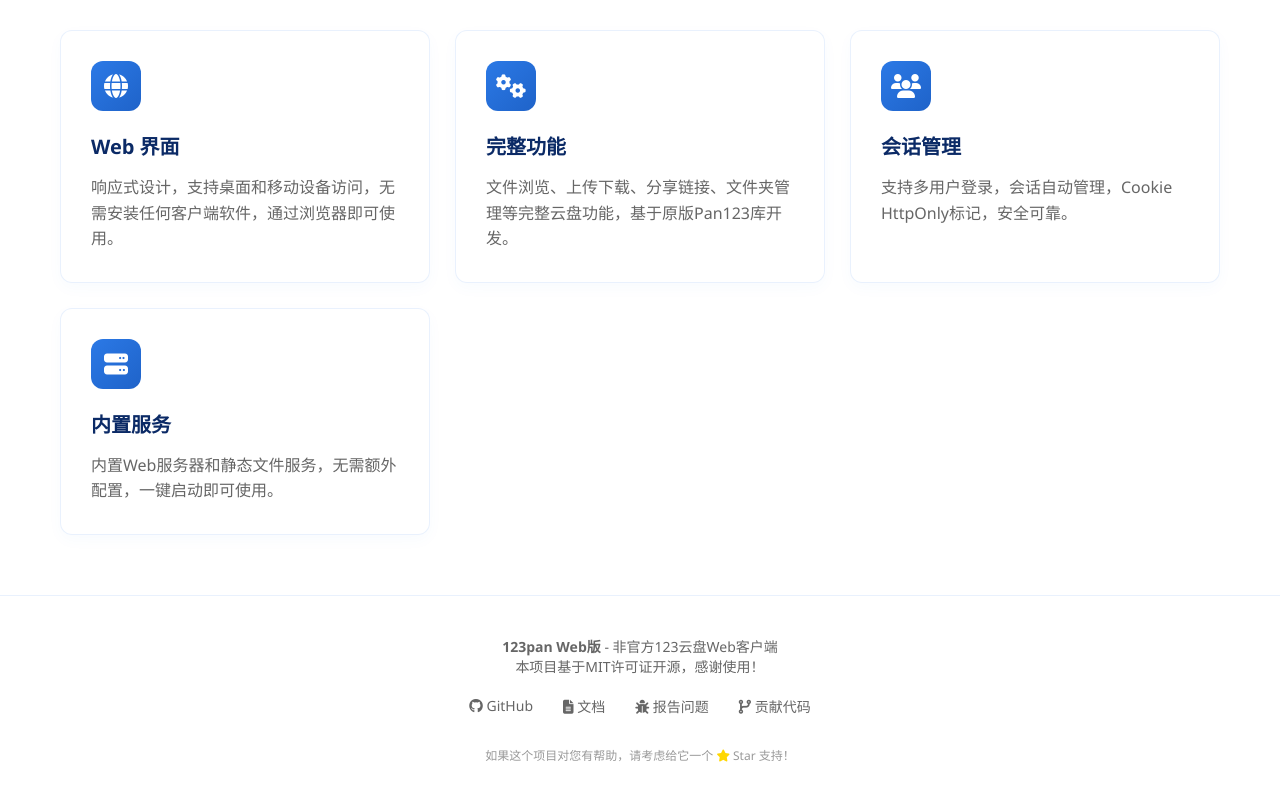
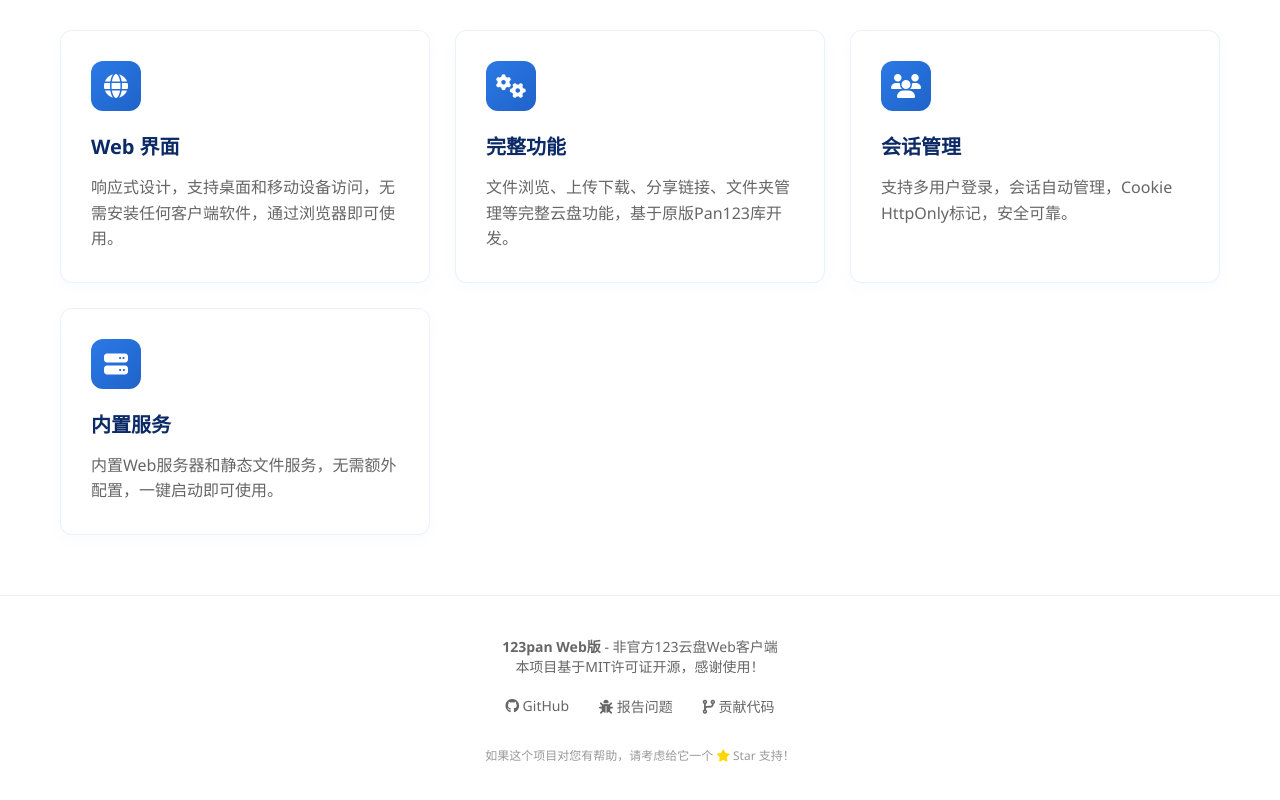
Before and after one commit to suqiguniang/123pan_web, a plain HTML site: page index.html in a window 1280 px wide. Shown: the part 843-1643 px from the top of the page. Drawn offline with Linux system fonts and the light colour scheme.

Commit message:
Update index.html

```diff
--- a/index.html
+++ b/index.html
@@ -1041,10 +1041,9 @@
         <p>本项目基于MIT许可证开源，感谢使用！</p>
 
         <div class="footer-links">
-            <a href="#"><i class="fab fa-github"></i> GitHub</a>
-            <a href="#"><i class="fas fa-file-alt"></i> 文档</a>
-            <a href="#"><i class="fas fa-bug"></i> 报告问题</a>
-            <a href="#"><i class="fas fa-code-branch"></i> 贡献代码</a>
+            <a href="https://github.com/Qxyz17/123pan_web"><i class="fab fa-github"></i> GitHub</a>
+            <a href="https://github.com/Qxyz17/123pan_web/issues"><i class="fas fa-bug"></i> 报告问题</a>
+            <a href="https://github.com/Qxyz17/123pan_web/pulls"><i class="fas fa-code-branch"></i> 贡献代码</a>
         </div>
 
         <p style="margin-top: 30px; font-size: 12px; color: #999;">
```
